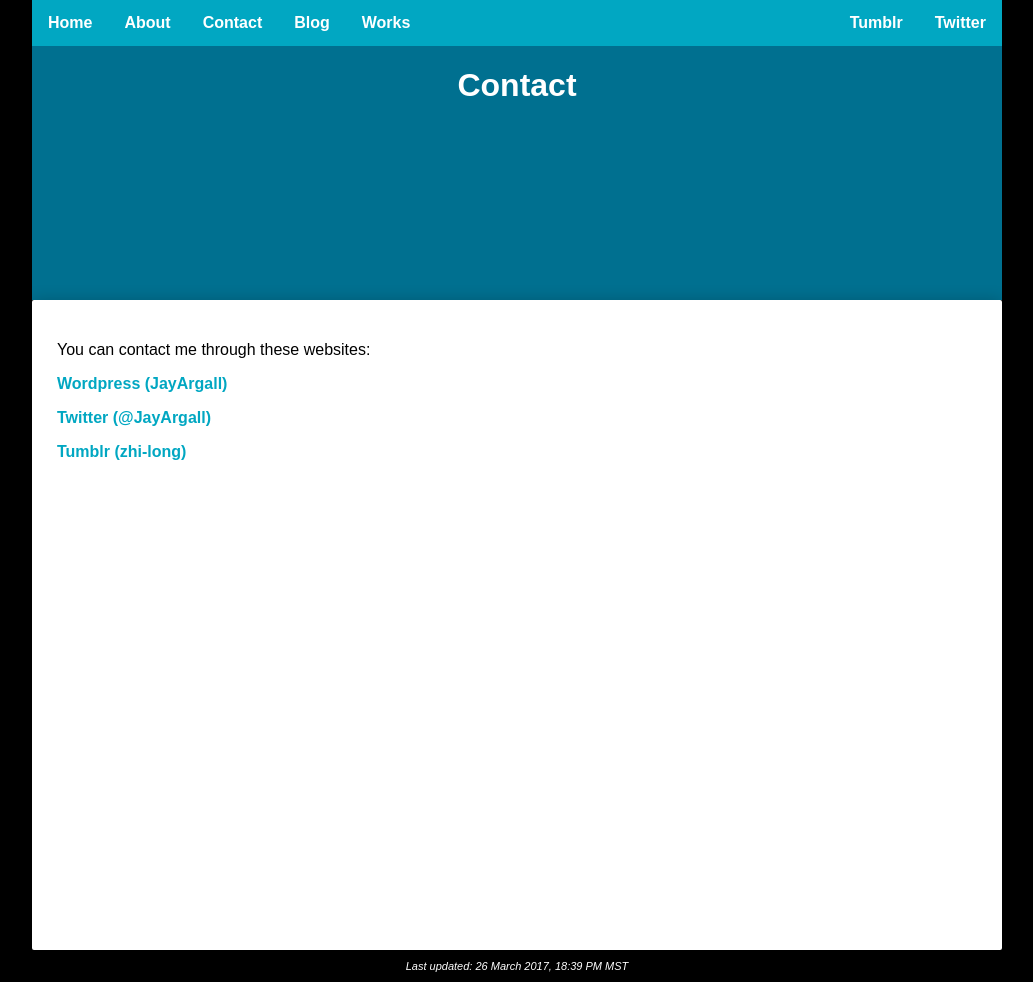
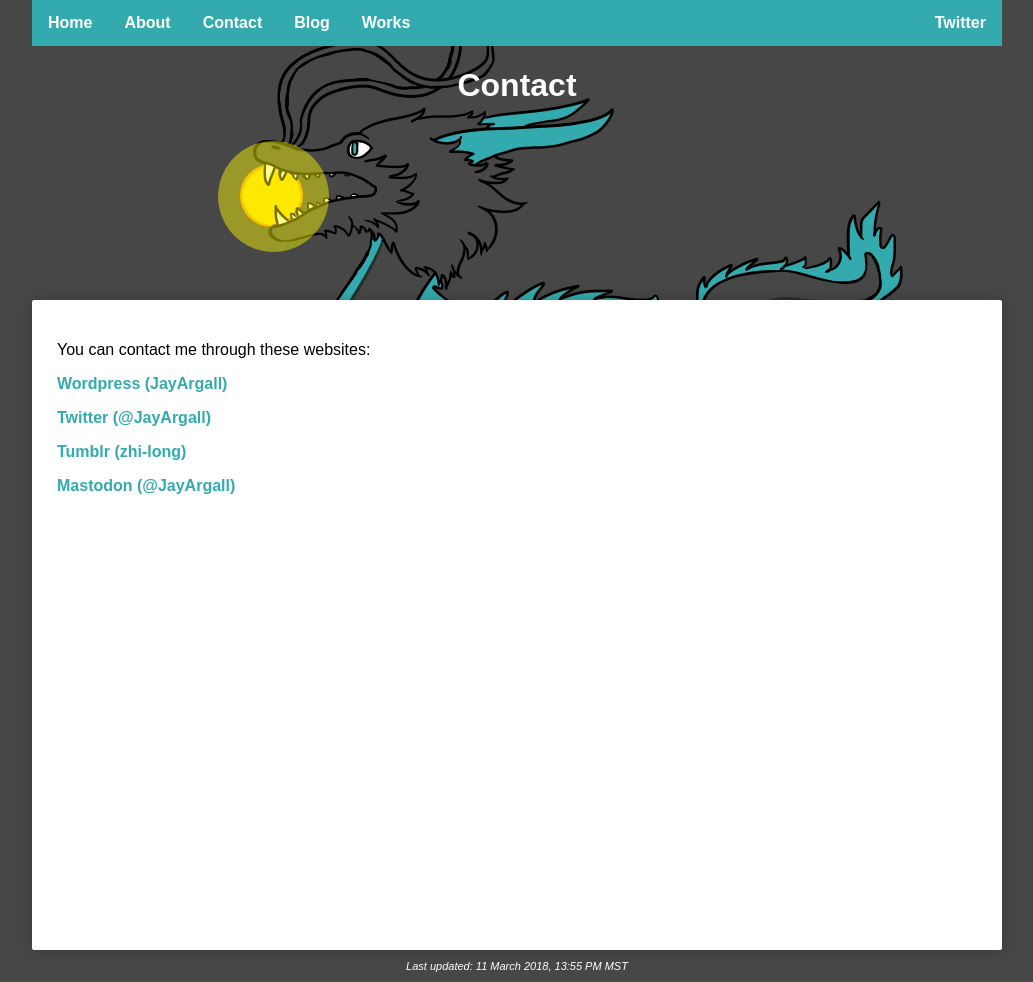
Before and after one commit to JayArgall/JayArgall.github.io, a plain HTML site: page contact.html in a window 1280 px wide. Shown: the whole page, without its empty margins (123-1156 px from the left). Drawn offline with Linux system fonts and the light colour scheme; files whose address does not match are found by name.

Commit message:
Website 3.0 update

```diff
--- a/contact.html
+++ b/contact.html
@@ -5,7 +5,7 @@
     <meta charset="UTF-8">
     <title>Contact - Jay Argall</title>
     <meta name="viewport" content="width=device-width, initial-scale=1">
-    <link rel="stylesheet" type="text/css" href="stylesheets/stylesheet2.css" media="screen">
+    <link rel="stylesheet" type="text/css" href="stylesheets/stylesheet3.css" media="screen">
   </head>
 <body>
 
@@ -18,7 +18,6 @@
 			<li><a href="https://jayargall.wordpress.com/" target="_blank">Blog</a></li>
 			<li><a href="works.html">Works</a></li>
 			<li style="float:right"><a href="https://twitter.com/JayArgall" target="_blank">Twitter</a></li>
-			<li style="float:right"><a href="http://zhi-long.tumblr.com/" target="_blank">Tumblr</a></li>
 		</ul>
 
 		<h1>Contact</h1>
@@ -30,11 +29,12 @@
 			<p><a href="https://jayargall.wordpress.com/about/">Wordpress (JayArgall)</a></p>
 			<p><a href="https://twitter.com/JayArgall">Twitter (@JayArgall)</a></p>
 			<p><a href="http://zhi-long.tumblr.com/">Tumblr (zhi-long)</a></p>
+			<p><a href="https://mastodon.social/@JayArgall">Mastodon (@JayArgall)</a></p>
 	</div>
 
 	<!-- FOOTER -->
 	<div id="footer">
-		Last updated: 26 March 2017, 18:39 PM MST
+		Last updated: 11 March 2018, 13:55 PM MST
 	</div>
   </body>
 </html>
```
